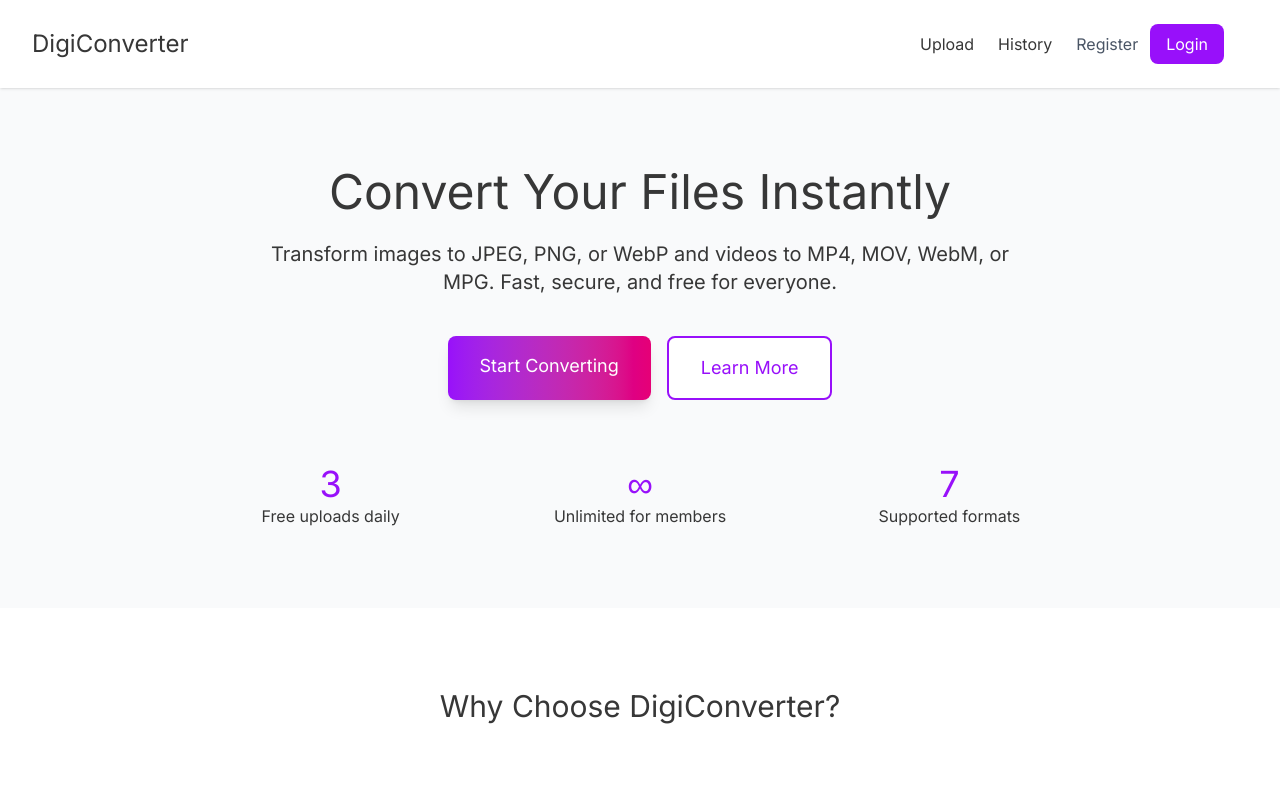
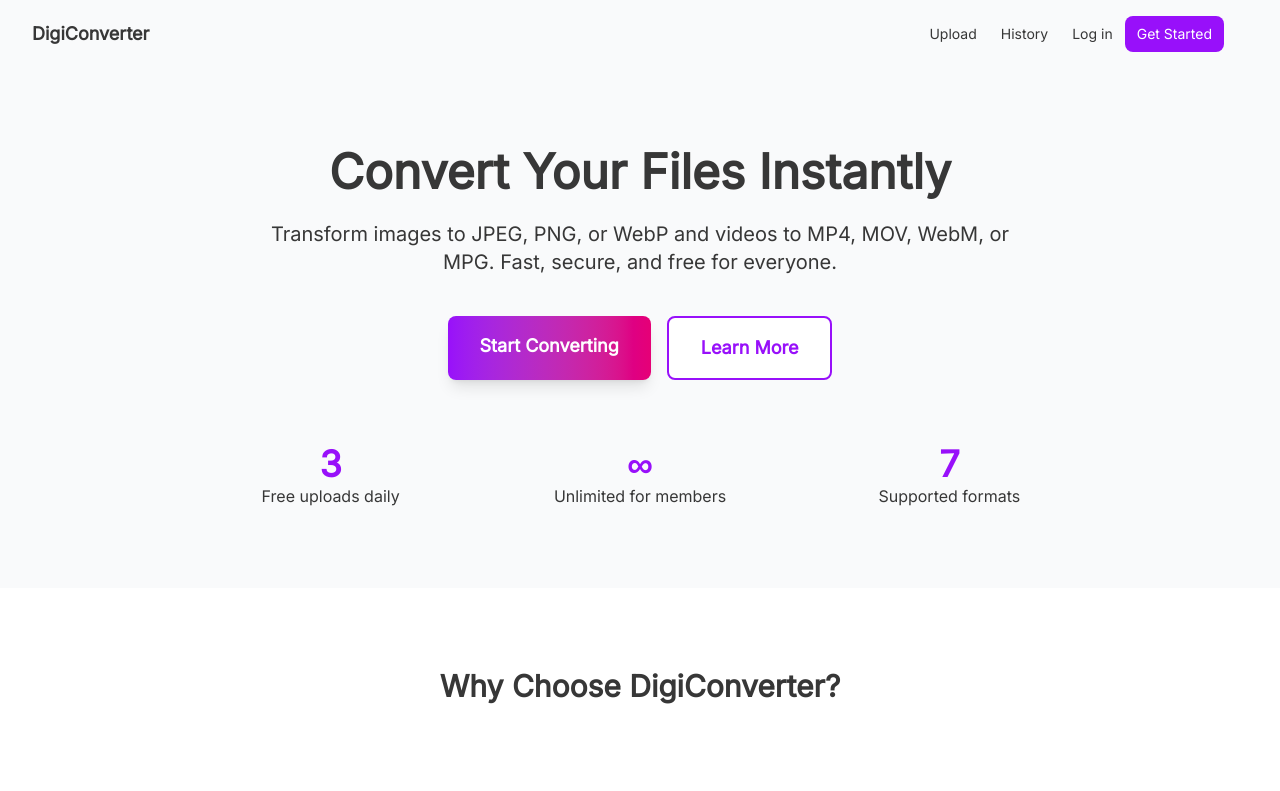
Before and after one commit to aidantiu/digiconverter, a React (Vite) app in the folder client/: page / in a window 1280 px wide. Shown: the top 791 px of the page. Built offline with nearby package versions, Linux system fonts and the light colour scheme; no server answers.

Commit message:
enhance: navbar spacing and typography

```diff
--- a/client/src/App.jsx
+++ b/client/src/App.jsx
@@ -10,7 +10,7 @@ import ProfilePage from './pages/ProfilePage';
 function App() {
   return (
     <Router>
-      <div className="min-h-screen bg-gray-50">
+      <div className="min-h-screen font-normal">
         <Routes>
           <Route path="/" element={<HomePage />} />
           <Route path="/upload" element={<FileUploadPage />} />
--- a/client/src/components/Navbar.jsx
+++ b/client/src/components/Navbar.jsx
@@ -45,21 +45,21 @@ const Navbar = () => {
     };
 
     return (
-        <header className="bg-white shadow-sm">
+        <header className="bg-gray-50 ">
             <div className="max-w-7xl mx-auto px-4 sm:px-6 lg:px-8">
-                <div className="flex justify-between items-center py-6">
+                <div className="flex justify-between items-center py-4">
                     {/* Logo */}
-                    <Link to="/" className="text-2xl font-bold hover:text-purple-600 transition-colors">
+                    <Link to="/" className="text-lg font-semibold hover:text-purple-600 transition-colors">
                         DigiConverter
                     </Link>
 
-                    {/* Navigation and Auth Section - Combined on the right */}
+                    {/* Navigation and Auth Section */}
                     <div className="flex items-center space-x-6">
                         {/* Navigation Links */}
                         <nav className="hidden md:flex items-center space-x-6">
                             <Link
                                 to="/upload"
-                                className={`font-medium transition-colors ${
+                                className={`text-sm transition-colors ${
                                     isActiveLink('/upload')
                                         ? 'text-purple-600 border-b-2 border-purple-600 pb-1'
                                         : 'hover:text-purple-600'
@@ -69,7 +69,7 @@ const Navbar = () => {
                             </Link>
                             <Link
                                 to="/history"
-                                className={`font-medium transition-colors ${
+                                className={`text-sm transition-colors ${
                                     isActiveLink('/history')
                                         ? 'text-purple-600 border-b-2 border-purple-600 pb-1'
                                         : 'hover:text-purple-600'
@@ -87,10 +87,10 @@ const Navbar = () => {
                                     onClick={() => setShowProfileMenu(!showProfileMenu)}
                                     className="flex items-center space-x-2 bg-purple-100 hover:bg-purple-200 text-purple-700 px-3 py-2 rounded-lg transition-colors"
                                 >
-                                    <div className="w-8 h-8 bg-purple-600 text-white rounded-full flex items-center justify-center text-sm font-bold">
+                                    <div className="w-6 h-6 bg-purple-600 text-white rounded-full flex items-center justify-center text-xs font-bold">
                                         {user?.username ? user.username.charAt(0).toUpperCase() : 'U'}
                                     </div>
-                                    <span className="hidden sm:block font-medium">{user?.username}</span>
+                                    <span className="hidden sm:block text-sm">{user?.username}</span>
                                     <svg className="w-4 h-4" fill="none" stroke="currentColor" viewBox="0 0 24 24">
                                         <path strokeLinecap="round" strokeLinejoin="round" strokeWidth={2} d="M19 9l-7 7-7-7" />
                                     </svg>
@@ -130,17 +130,18 @@ const Navbar = () => {
                         ) : (
                             <div className="flex items-center space-x-3">
                                 <Link
-                                    to="/register"
-                                    className="text-gray-600 hover:text-purple-600 font-medium transition-colors"
+                                    to="/login"
+                                    className="hover:text-purple-600 text-sm transition-colors"
                                 >
-                                    Register
+                                    Log in
                                 </Link>
                                 <Link
-                                    to="/login"
-                                    className="bg-purple-600 text-white px-4 py-2 rounded-lg hover:bg-purple-700 font-medium transition-colors"
+                                    to="/register"
+                                    className="bg-purple-600 text-white px-3 py-2 rounded-lg hover:bg-purple-700 transition-colors text-sm"
                                 >
-                                    Login
+                                    Get Started
                                 </Link>
+
                             </div>
                         )}
 
--- a/client/src/pages/LoginPage.jsx
+++ b/client/src/pages/LoginPage.jsx
@@ -6,6 +6,7 @@ import Loader from '../components/Loader';
 
 function LoginPage() {
     const [formData, setFormData] = useState({
+
     });
     const [isLoading, setIsLoading] = useState(false);
     const [error, setError] = useState('');
--- a/client/src/styles/styles.css
+++ b/client/src/styles/styles.css
@@ -9,7 +9,6 @@ body,
 #root,
 * {
   font-family: "Inter", ui-sans-serif, system-ui, sans-serif !important;
-  font-weight: 400 !important;
 }
 
 /* Set default text color */
```
